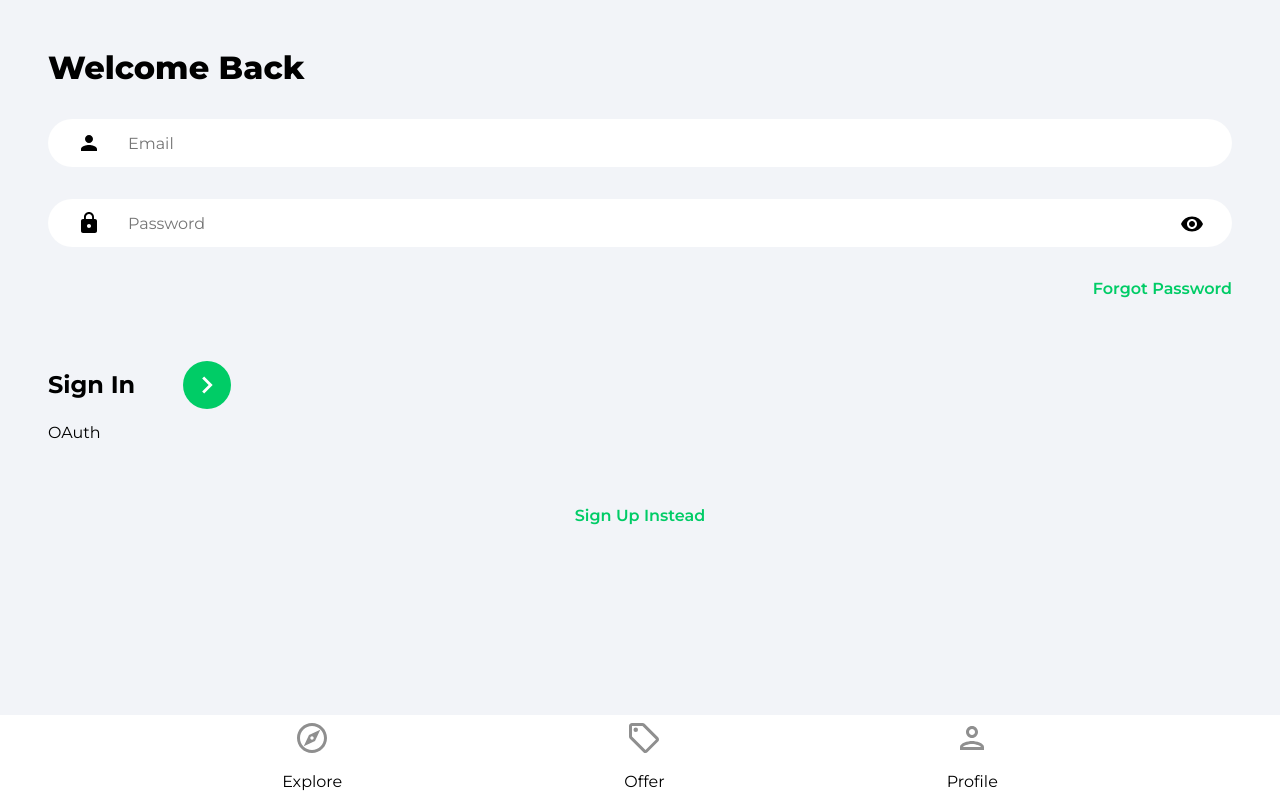
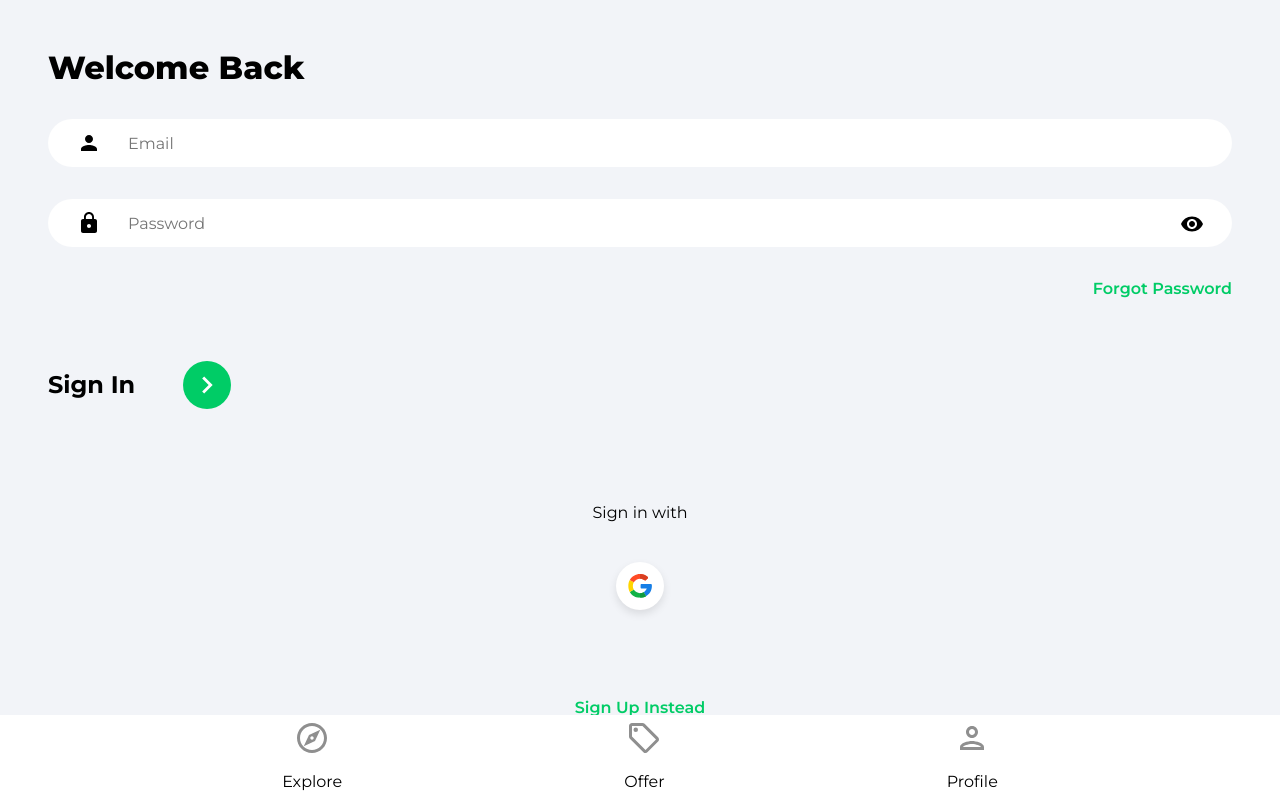
Before and after one commit to danutdotrar/react-front-to-back, a React (Create React App) app in the folder house-marketplace/: page /sign-in in a window 1280 px wide. Built offline with nearby package versions, Linux system fonts and the light colour scheme.

Commit message:
Check n save the user to db

```diff
--- a/house-marketplace/src/components/OAuth.jsx
+++ b/house-marketplace/src/components/OAuth.jsx
@@ -1,7 +1,50 @@
-import React from "react";
+import { useLocation, useNavigate } from "react-router-dom";
+import { getAuth, signInWithPopup, GoogleAuthProvider } from "firebase/auth";
+import {
+    doc,
+    setDoc,
+    getDoc,
+    timestamp,
+    serverTimestamp,
+} from "firebase/firestore";
+import { db } from "../firebase.config";
+import { toast } from "react-toastify";
+import googleIcon from "../assets/svg/googleIcon.svg";
 
 function OAuth() {
-    return <div>OAuth</div>;
+    const navigate = useNavigate();
+    const location = useLocation();
+
+    const onGoogleClick = async () => {
+        try {
+            const auth = getAuth();
+            const provider = new GoogleAuthProvider();
+            const result = await signInWithPopup(auth, provider);
+            const user = result.user;
+
+            // Check for user
+            const docRef = doc(db, "users", user.uid);
+            const docSnap = await getDoc(docRef);
+
+            // If user doesn't exist, create user
+            if (!docSnap.exists()) {
+                await setDoc(doc(db, "users", user.uid), {
+                    name: user.displayName,
+                    email: user.email,
+                    timestamp: serverTimestamp(),
+                });
+            }
+        } catch (error) {}
+    };
+
+    return (
+        <div className="socialLogin">
+            <p>Sign {location.pathname === "/sign-up" ? "up" : "in"} with</p>
+            <button className="socialIconDiv" onClick={onGoogleClick}>
+                <img className="socialIconImg" src={googleIcon} alt="google" />
+            </button>
+        </div>
+    );
 }
 
 export default OAuth;
```
